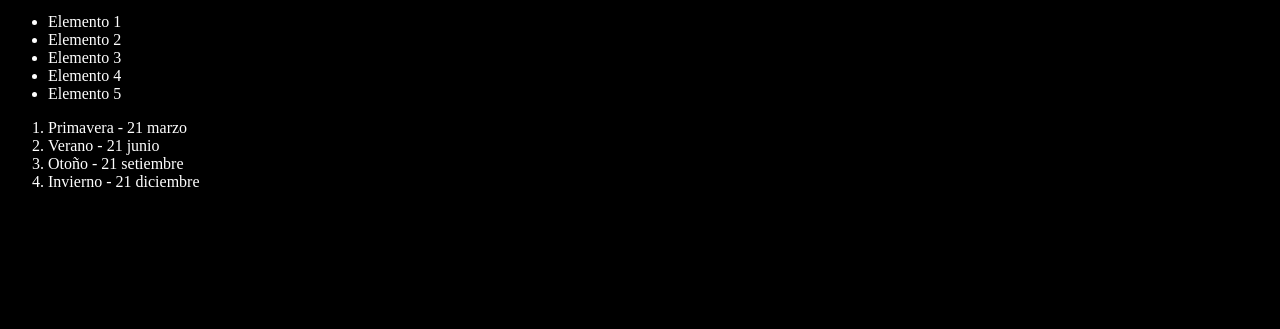
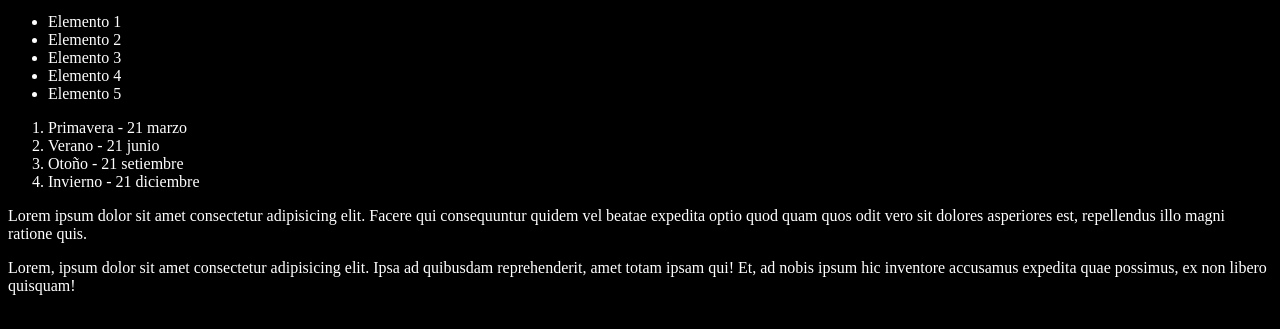
Before and after one commit to juancarlosfx/TEST, a plain HTML site: page index.html in a window 1280 px wide. Shown: the part 101-430 px from the top of the page. Drawn offline with Linux system fonts and the light colour scheme.

Commit message:
Agregando 2 párrafos

```diff
--- a/index.html
+++ b/index.html
@@ -25,6 +25,12 @@
       <li>Otoño - 21 setiembre</li>
       <li>Invierno - 21 diciembre</li>
     </ol>
+    <p>
+      Lorem ipsum dolor sit amet consectetur adipisicing elit. Facere qui consequuntur quidem vel beatae expedita optio quod quam quos odit vero sit dolores asperiores est, repellendus illo magni ratione quis.
+    </p>
+    <p>
+      Lorem, ipsum dolor sit amet consectetur adipisicing elit. Ipsa ad quibusdam reprehenderit, amet totam ipsam qui! Et, ad nobis ipsum hic inventore accusamus expedita quae possimus, ex non libero quisquam!
+    </p>
     <script src="index.js"></script>
 </body>
 </html>
```
